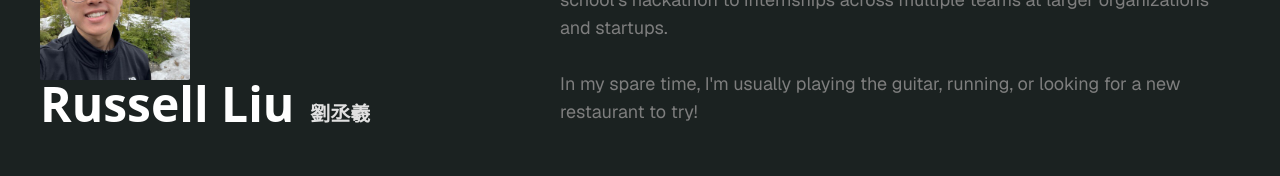
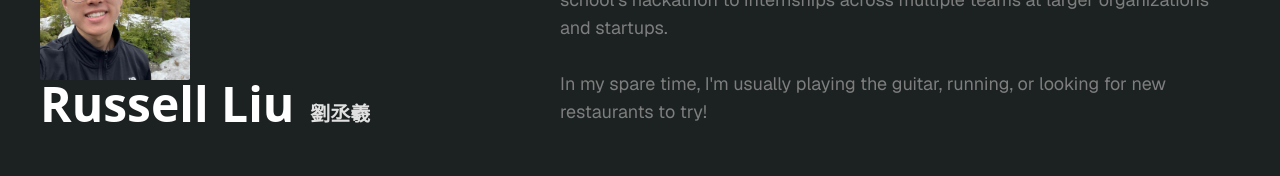
Before and after one commit to russl8/portfolio_v2, a Next.js app: page / in a window 1280 px wide. Shown: the part 166-342 px from the top of the page. Built offline with nearby package versions, Linux system fonts and the light colour scheme.

Commit message:
Fix grammatical error in AboutSection component

```diff
--- a/components/about/AboutSection.tsx
+++ b/components/about/AboutSection.tsx
@@ -15,7 +15,7 @@ const AboutSection = () => {
         multiple teams at larger organizations and startups.
       </p>
       <br></br>
-      <p>In my spare time, I'm usually playing the guitar, running, or looking for a new restaurant to try!</p>
+      <p>In my spare time, I'm usually playing the guitar, running, or looking for new restaurants to try!</p>
       </div>
     </Section>
   );
```
